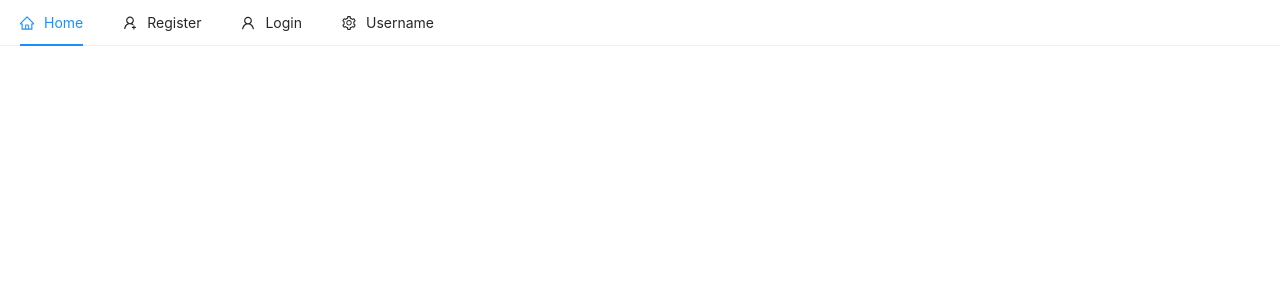
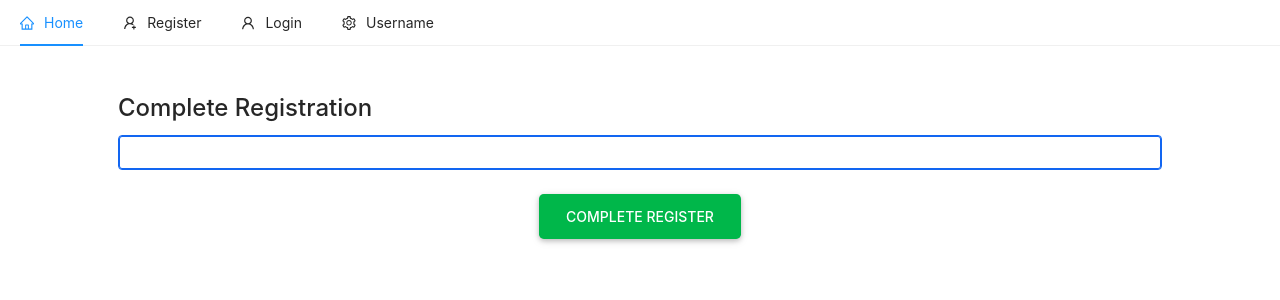
Before and after one commit to highonranking/ecommerce_app, a React (Create React App) app in the folder client/: page /register/complete in a window 1280 px wide. Shown: the top 300 px of the page. Built offline with nearby package versions, Linux system fonts and the light colour scheme.

Commit message:
complete registration start

```diff
--- a/client/src/App.js
+++ b/client/src/App.js
@@ -6,6 +6,7 @@
 import Register from './pages/auth/Register.js';
 import Home from './pages/Home.js';
 import Header from './components/nav/Header';
+import RegisterComplete  from './pages/auth/RegisterComplete.js';
 
 
 const App = ()  => {
@@ -18,7 +19,7 @@
       <Route exact path="/" component={Home} />
       <Route exact path="/login" component={Login} />
       <Route exact path="/register" component={Register} />
-
+      <Route exact path="/register/complete" component={RegisterComplete} />
 
     </Switch>
    </>
--- /dev/null
+++ b/client/src/pages/auth/RegisterComplete.js
@@ -0,0 +1,46 @@
+import React, {useState, useEffect} from 'react';
+import {auth} from '../../firebase';
+import {toast} from "react-toastify";
+
+const RegisterComplete = ({history}) => {
+    const [email, setEmail] = useState("");
+    const [password, setPassword] = useState("");
+
+
+    useState(() => {
+        console.log(window.localStorage.getItem('emailForRegistration'));
+    }, []);
+
+    const handleSubmit = async (e) => {
+        e.preventDefault() ;   // prevent browser from reload
+
+    };
+    const completeRegistrationForm = () => <form onSubmit={handleSubmit}>
+        <input type="email"
+         className="form-control"
+         value={email}
+         onChange={e => setEmail(e.target.value)}
+         autoFocus
+         />
+        <div className="text-center">
+        <button type="submit" className="btn btn-lg btn-success btn-raised mt-4">
+           Complete  Register
+         </button>
+        </div>
+
+
+    </form>
+    return (
+        <div className="container p-5">
+            <div className="row">
+                <div className="clo-md-6">
+                    <h4>Complete Registration</h4>
+
+                    {completeRegistrationForm()}
+                </div>
+            </div>
+        </div>
+    );
+};
+
+export default RegisterComplete;
```
